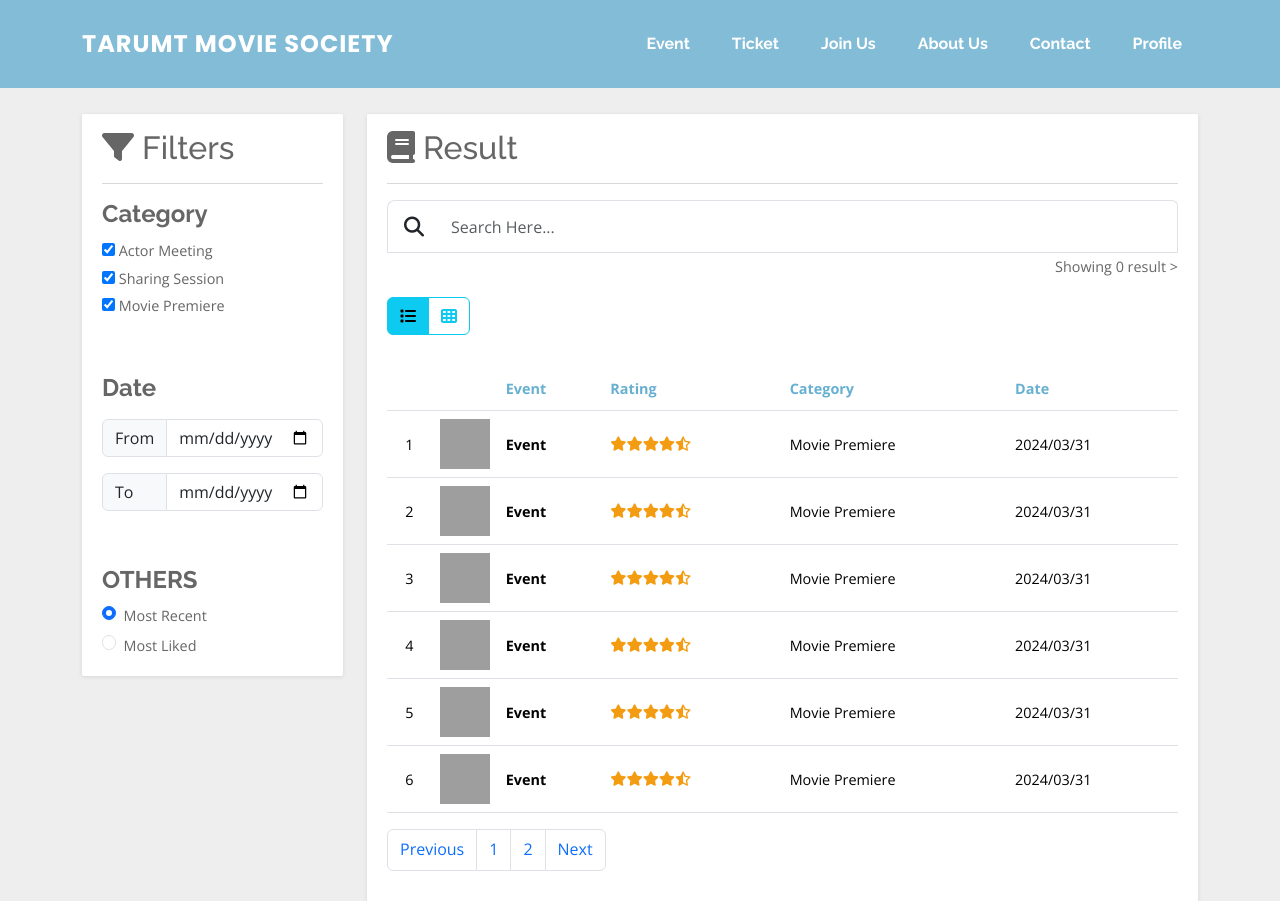
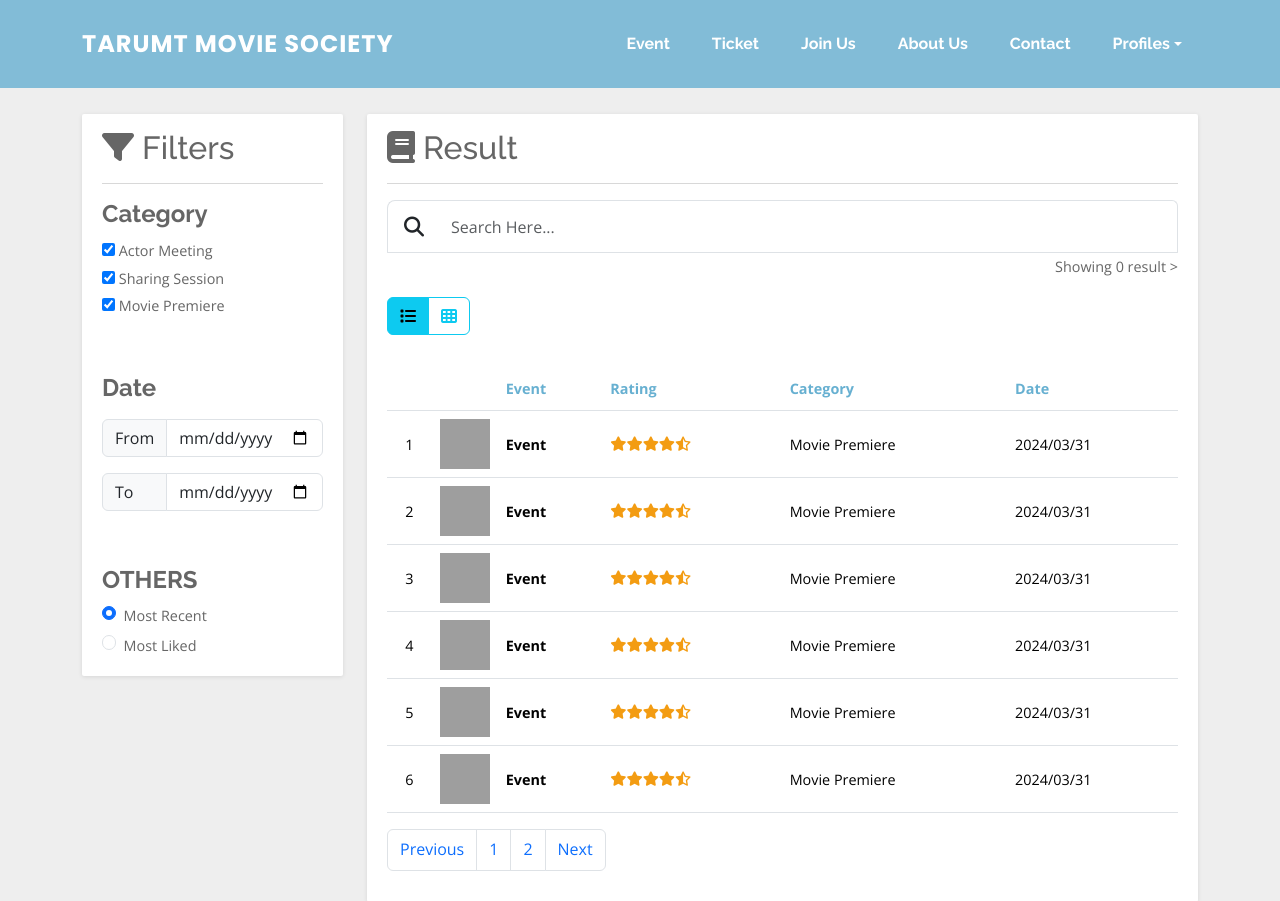
Before and after one commit to Cstan0824/Web-System-and-Technologies_Assignment, a PHP site: page /Event.php in a window 1280 px wide. Shown: the top 901 px of the page. Run offline with PHP 8.4, Linux system fonts and the light colour scheme; some libraries are stand-ins or nearby versions; grey boxes are pictures that could not be loaded.

Commit message:
Header.php nav bar edit

```diff
--- a/Css/assets/css/style.css
+++ b/Css/assets/css/style.css
@@ -169,6 +169,7 @@
 .navbar .active:focus,
 .navbar li:hover > a {
     background: rgba(255, 255, 255, 0.2);
+
 }
 
 .navbar .dropdown ul {
@@ -182,7 +183,7 @@
     opacity: 0;
     visibility: hidden;
     background: #fff;
-    box-shadow: 0px 0px 30px rgba(127, 137, 161, 0.25);
+    box-shadow: 0px 0px 30px rgba(161, 127, 130, 0.25);
     transition: 0.3s;
 }
 
@@ -205,7 +206,7 @@
 .navbar .dropdown ul a:hover,
 .navbar .dropdown ul .active:hover,
 .navbar .dropdown ul li:hover > a {
-    color: #67b0d1;
+    color: #163340;
 }
 
 .navbar .dropdown:hover > ul {
--- a/View/header.php
+++ b/View/header.php
@@ -1,5 +1,6 @@
 <!-- ======= Header ======= -->
-<header id="header" class="fixed-top <?php echo (strpos($_SERVER["REQUEST_URI"], "Home.php")) ? "header-transparent" : "";?>">
+<header id="header"
+  class="fixed-top <?php echo (strpos($_SERVER["REQUEST_URI"], "Home.php")) ? "header-transparent" : "";?>">
   <div class="container d-flex align-items-center justify-content-between position-relative">
 
     <div class="logo">
@@ -10,15 +11,22 @@
 
     <nav id="navbar" class="navbar">
       <ul>
-          <li><a class="nav-link scrollto" href="Event.php">Event</a></li>
-          <li><a class="nav-link scrollto" href="Home.php#services">Ticket</a></li>
-          <li><a class="nav-link scrollto" href="Home.php#portfolio">Join Us</a></li>
-          <li><a class="nav-link scrollto" href="Home.php#team">About Us</a></li>
-          <li><a class="nav-link scrollto" href="Home.php#contact">Contact</a></li>
-          <li><a class="nav-link scrollto" href="profile.php">Profile</a></li>
+        <li class="nav-item"><a class="nav-link scrollto" href="Event.php">Event</a></li>
+        <li class="nav-item"><a class="nav-link scrollto" href="Home.php#services">Ticket</a></li>
+        <li class="nav-item"><a class="nav-link scrollto" href="Home.php#portfolio">Join Us</a></li>
+        <li class="nav-item"><a class="nav-link scrollto" href="Home.php#team">About Us</a></li>
+        <li class="nav-item"><a class="nav-link scrollto" href="Home.php#contact">Contact</a></li>
+        <li class="nav-item dropdown">
+          <a class="nav-text scrollto dropdown-toggle" href="#" data-bs-toggle="dropdown">Profiles</a>
+          <ul class="dropdown-menu dropdown-menu-end ">
+            <li><a class="dropdown-item" href="profile.php">Account</a></li>
+            <li><a class="dropdown-item" href="login-signup.php">Sign Out</a></li>
+          </ul>
+        </li>
       </ul>
       <i class="bi bi-list mobile-nav-toggle"></i>
     </nav><!-- .navbar -->
 
   </div>
-  </header><!-- End Header -->
+</header>
+<!-- End Header -->
```
Also changed, not shown: View/notification.php (+14 -0 lines), 1 other file. Lines whose indentation alone changed are shown as unchanged.
